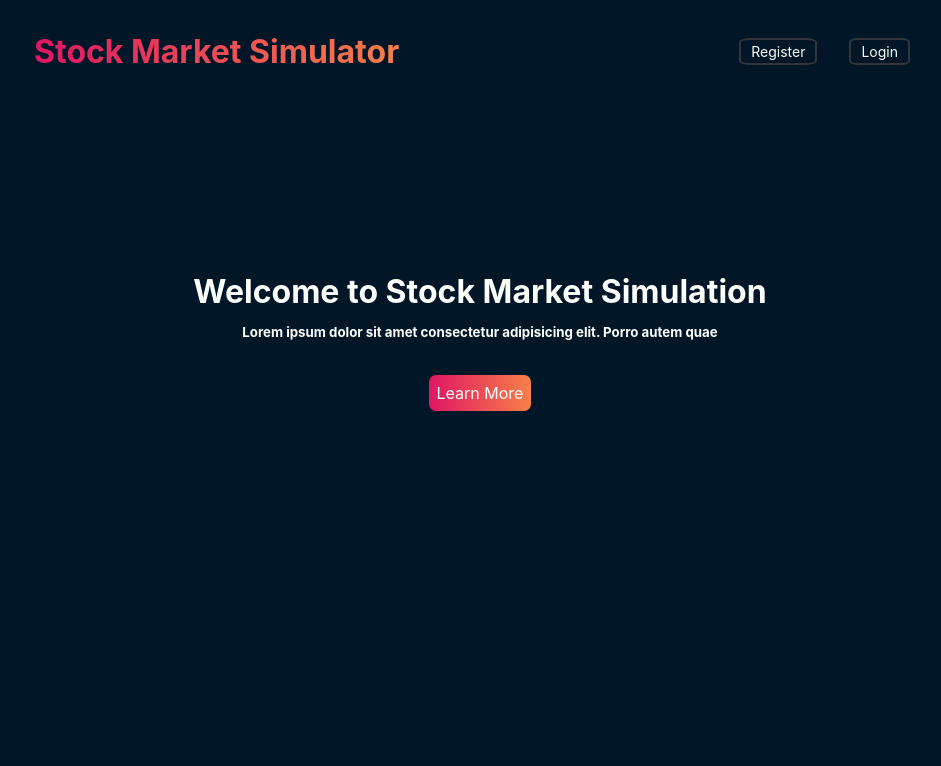
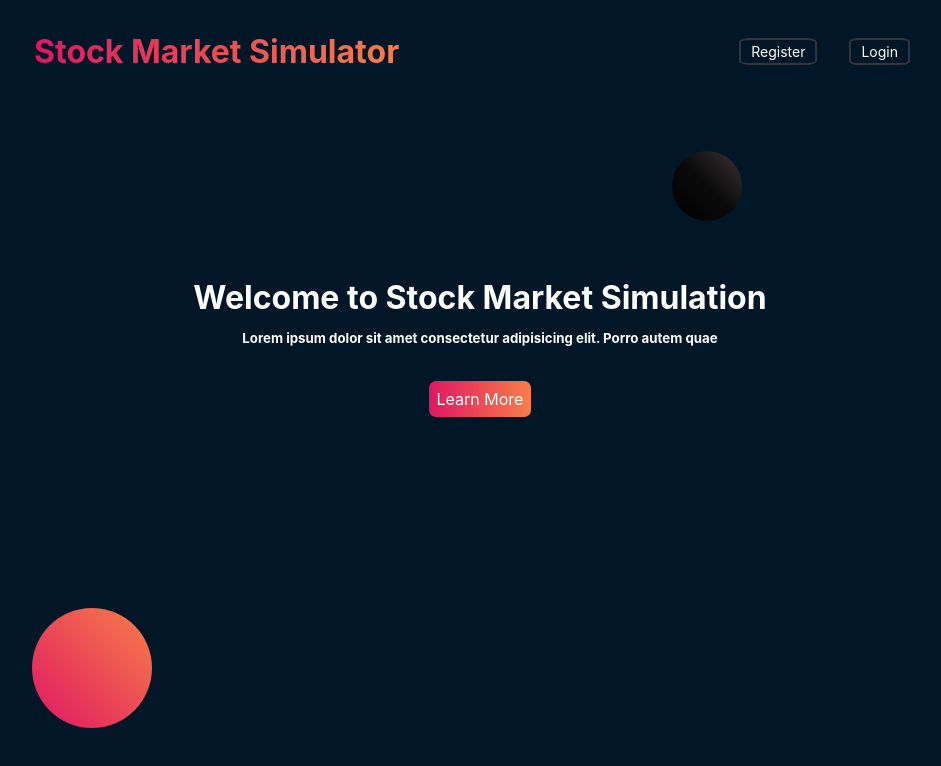
Before and after one commit to Prajwalbc/Stock-Market-Simulator, a React (Create React App) app in the folder client/: page / in a window 1280 px wide. Shown: the top 766 px of the page, without its empty margins (160-1101 px from the left). Built offline with nearby package versions, Linux system fonts and the light colour scheme.

Commit message:
updated homePage styles

```diff
--- a/client/src/components/HomeContent/HomeContent.js
+++ b/client/src/components/HomeContent/HomeContent.js
@@ -20,6 +20,11 @@ function HomeContent() {
         </div>
       </div>
 
+      <div className="figures">
+        <div id="pink-circle"></div>
+        <div id="black-circle"></div>
+      </div>
+
       <div className="home-container">
         <div className="home-title-wrapper">
           <h1 className="home-title">Welcome to Stock Market Simulation</h1>
--- a/client/src/components/HomeContent/style.css
+++ b/client/src/components/HomeContent/style.css
@@ -48,7 +48,7 @@
   justify-content: center;
 }
 .home-title-wrapper {
-  margin-top: -20rem;
+  margin-top: -40rem;
   display: flex;
   flex-direction: column;
   align-items: center;
--- a/client/src/components/LoginContent/style.css
+++ b/client/src/components/LoginContent/style.css
@@ -1,6 +1,10 @@
 .login-body {
   background: var(--darkBlue);
   padding-bottom: 30rem;
+}
+
+.figures {
+  background: var(--darkBlue);
 }
 
 #pink-circle {
```
